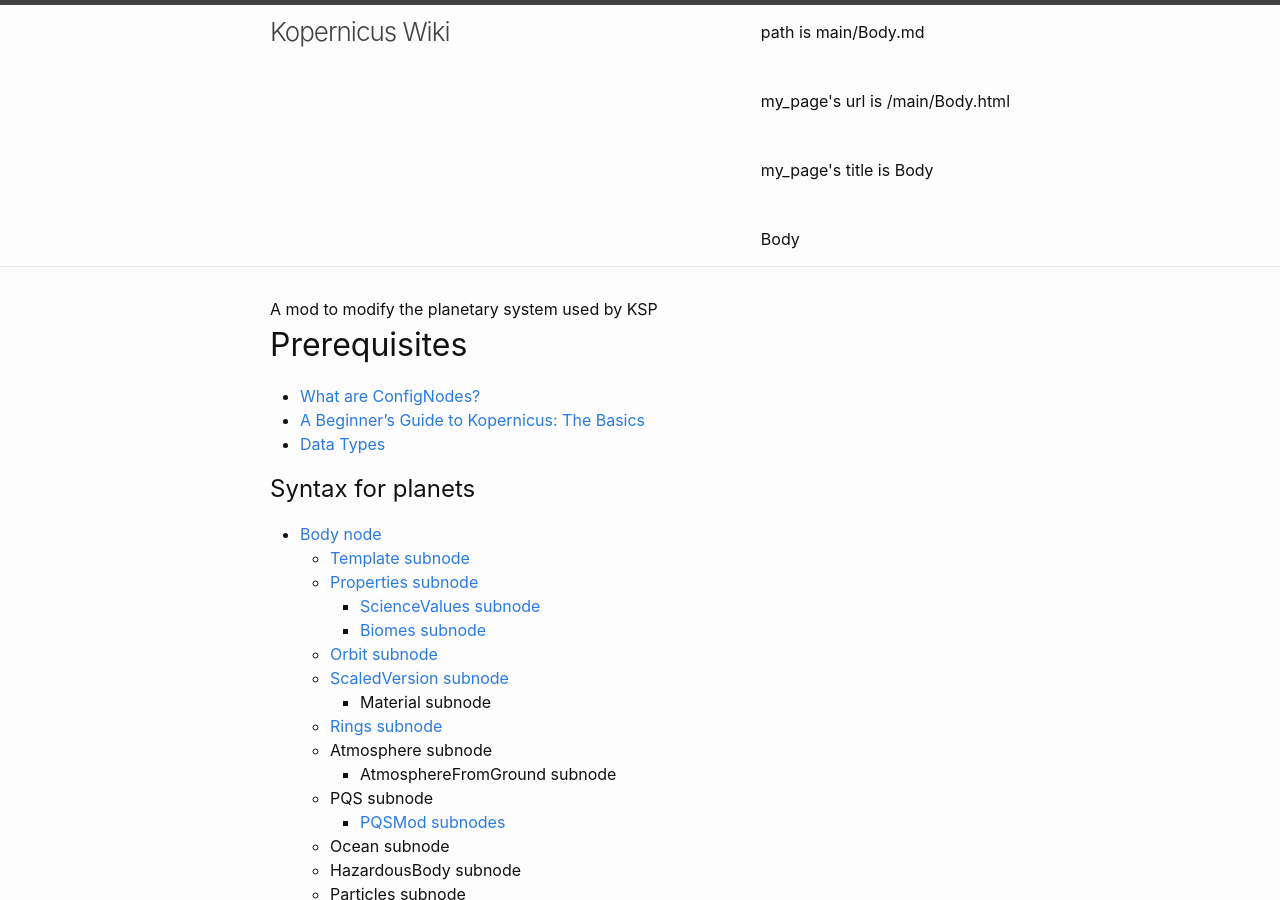
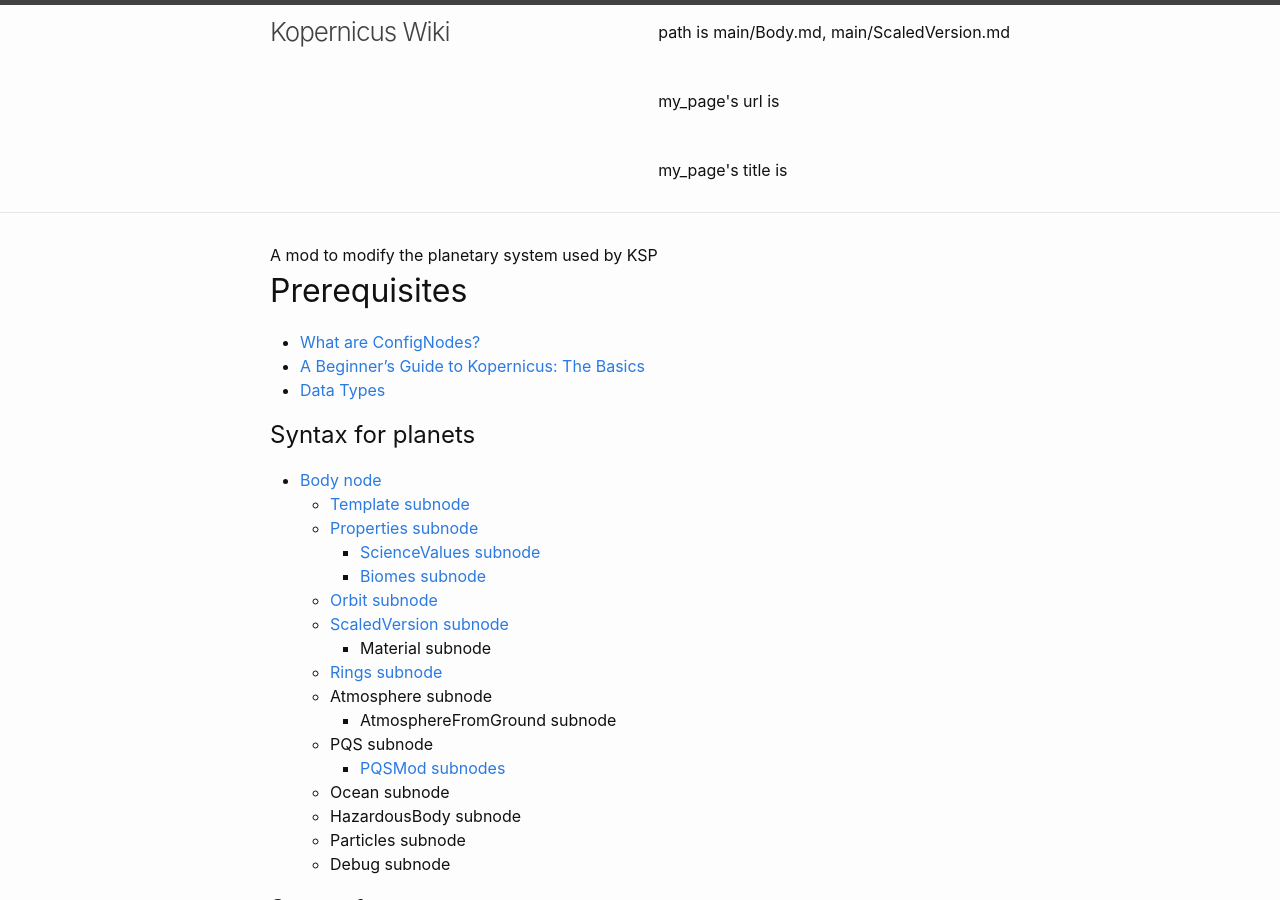
Before and after one commit to Kopernicus/wiki, a Jekyll site: the page built from index.md, in a window 1280 px wide and 900 px high. Built offline with Jekyll 4.4.1, drawn with Linux system fonts in a browser that asks for light colours.

Commit message:
Update _config.yml

```diff
--- a/_config.yml
+++ b/_config.yml
@@ -20,7 +20,7 @@ baseurl: "" # the subpath of your site, e.g. /blog
 url: "" # the base hostname & protocol for your site, e.g. http://example.com
 twitter_username: DeltaDizzy
 github_username:  DeltaDizzy
-header_pages: main/Body.md
+header_pages: main/Body.md, main/ScaledVersion.md
 
 # Build settings
 markdown: kramdown
```
